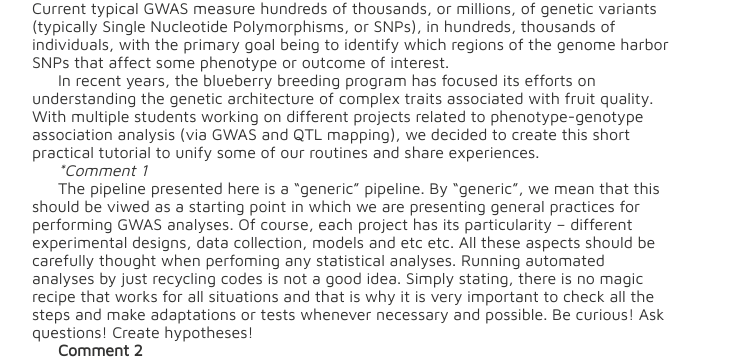
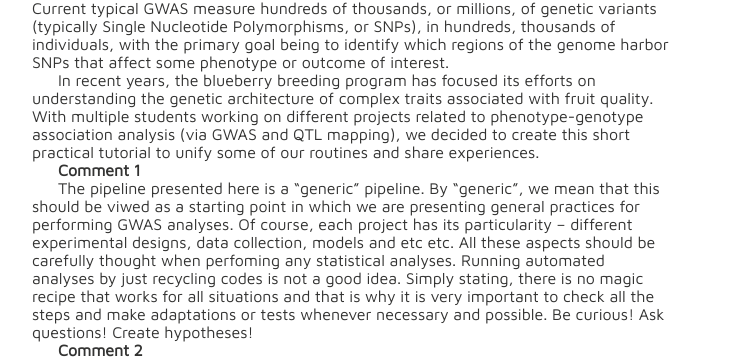
Before and after one commit to lfelipe-ferrao/lfelipe-ferrao.github.io, a Jekyll site: the page built from class/GWAS/index.md, in a window 1280 px wide and 900 px high, scrolled down 629 px. Shown: the part 99-458 px from the top of the window, without its empty margins (288-1017 px from the left). Built offline with Jekyll 4.4.1, drawn with Linux system fonts in a browser that asks for light colours; nearby versions of some CDN libraries; our own code applies the rules of GitHub Pages for plain Markdown files.

```diff
--- a/class/GWAS/index.md
+++ b/class/GWAS/index.md
@@ -16,7 +16,7 @@ Current typical GWAS  measure hundreds of thousands, or millions, of genetic var
 
 In recent years, the blueberry breeding program has focused its efforts on understanding the genetic architecture of complex traits associated with fruit quality. With multiple students working on different projects related to phenotype-genotype association analysis (via GWAS and QTL mapping), we decided to create this short practical tutorial to unify some of our routines and share experiences.
 
-**Comment 1*
+**Comment 1**
 
 The pipeline presented here is a "generic" pipeline. By "generic", we mean that this should be viwed as a starting point in which we are presenting general practices for performing GWAS analyses. Of course, each project has its particularity -- different experimental designs, data collection, models and etc etc. All these aspects should be carefully thought when perfoming any statistical analyses. Running automated analyses by just recycling codes is not a good idea. Simply stating, there is no magic recipe that works for all situations and that is why it is very important to check all the steps and make adaptations or tests whenever necessary and possible. Be curious! Ask questions! Create hypotheses!
 
```
